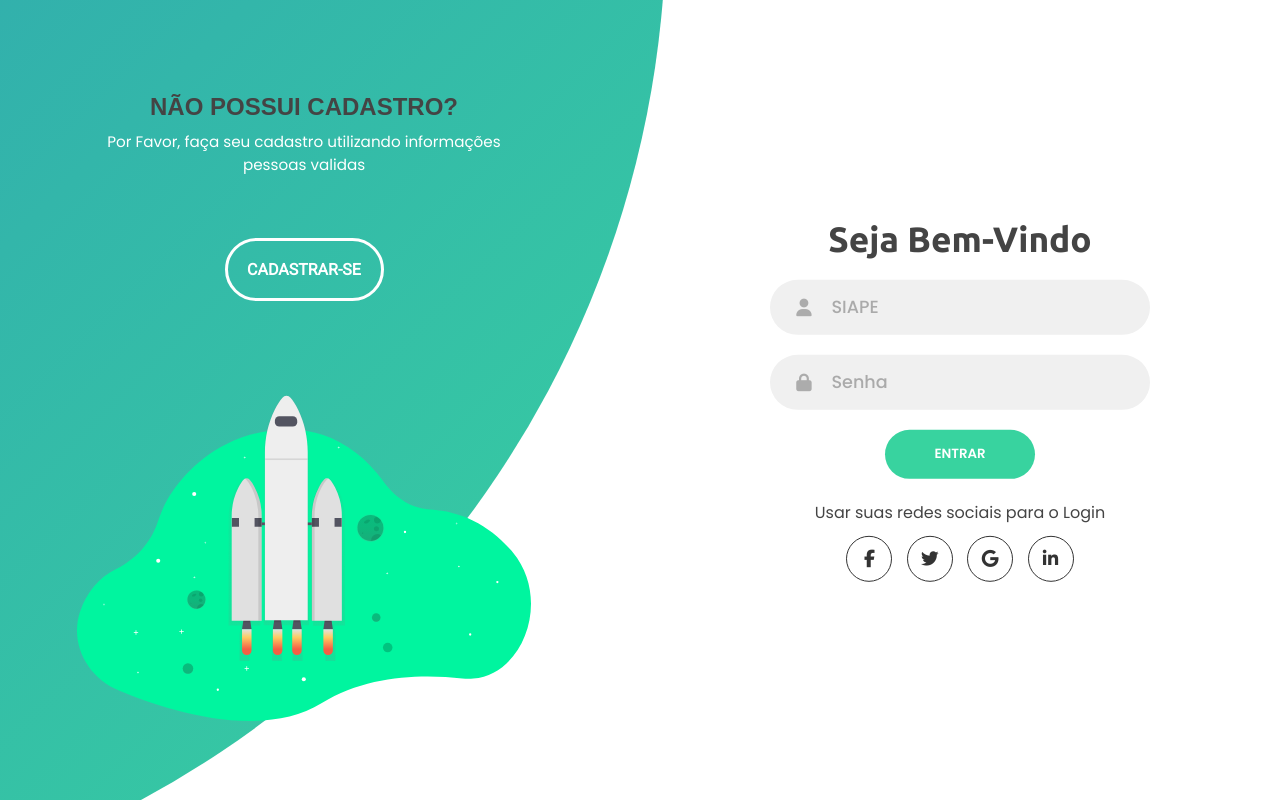
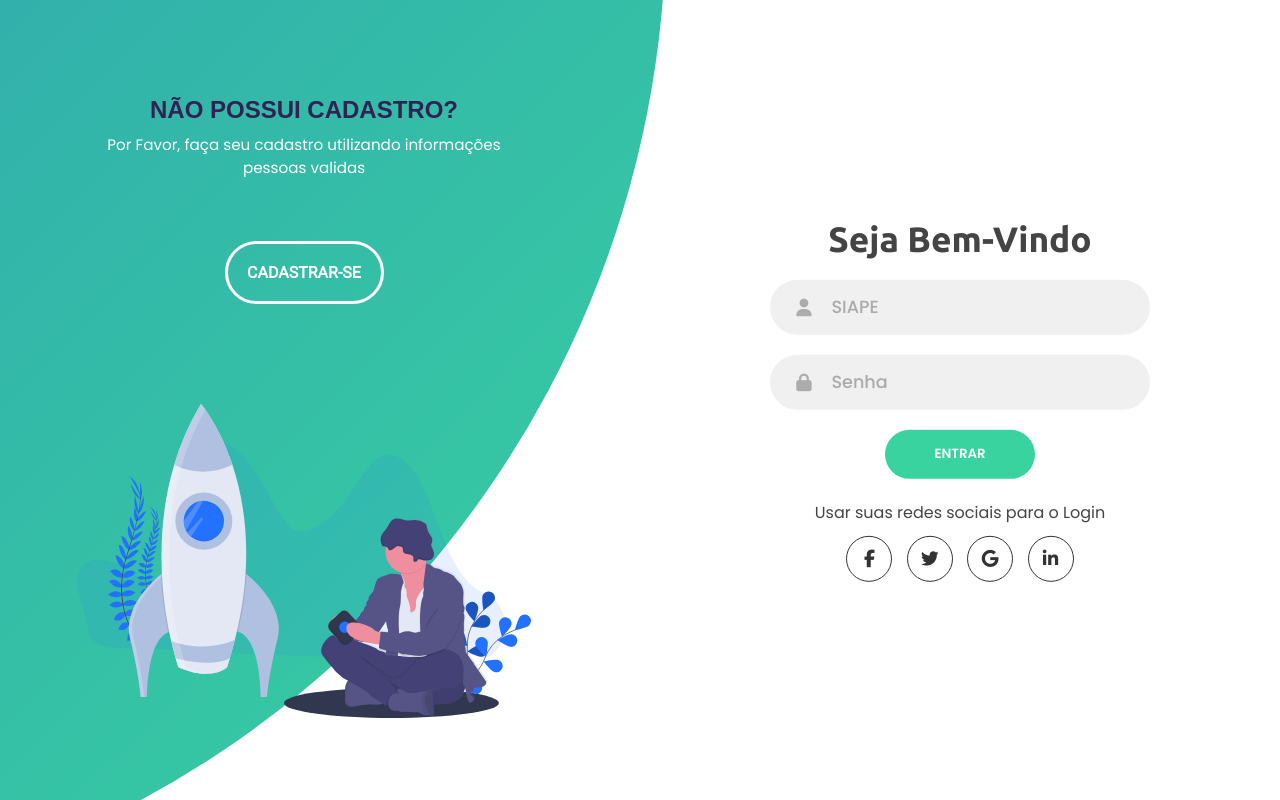
Before and after one commit to guilhermeterenciani/software_RSC, a React (Create React App) app in the folder web/: page / in a window 1280 px wide. Built offline with nearby package versions, Linux system fonts and the light colour scheme.

Commit message:
Resetando commit da home page

```diff
--- a/web/src/pages/LoginECadastro/styles.css
+++ b/web/src/pages/LoginECadastro/styles.css
@@ -213,7 +213,6 @@
   font-weight: 600;
   line-height: 1;
   font-size: 1.5rem;
-  color: #444;
 }
 
 .panel p {
```
Also changed, not shown: web/src/assets/log.svg, web/src/assets/register.svg.
